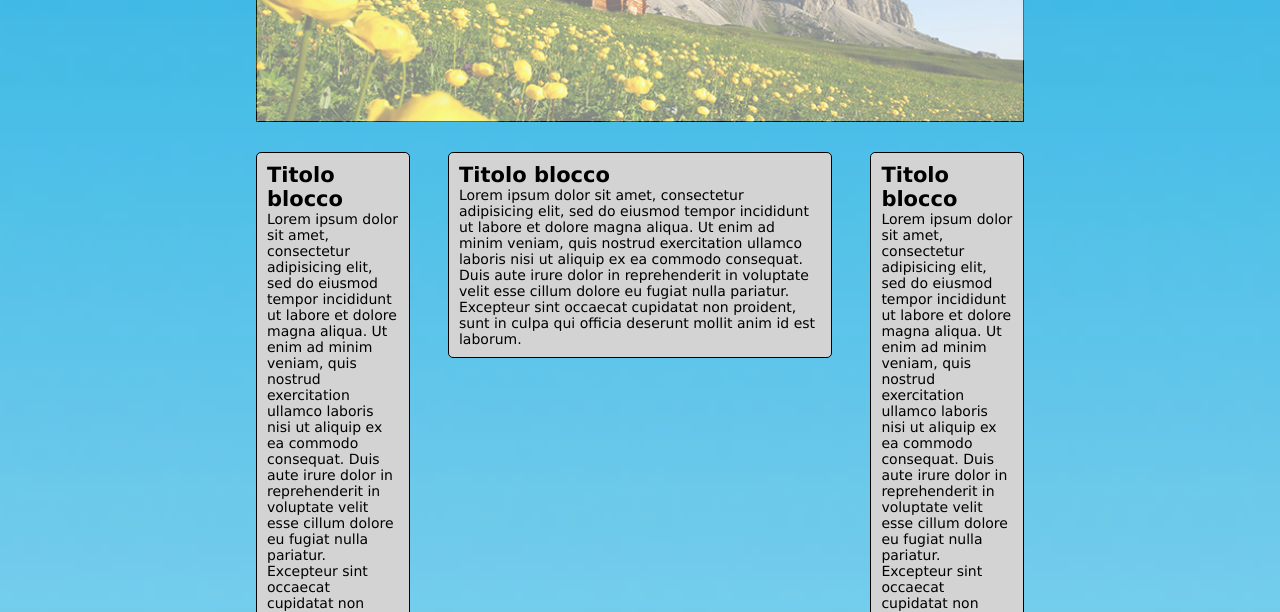
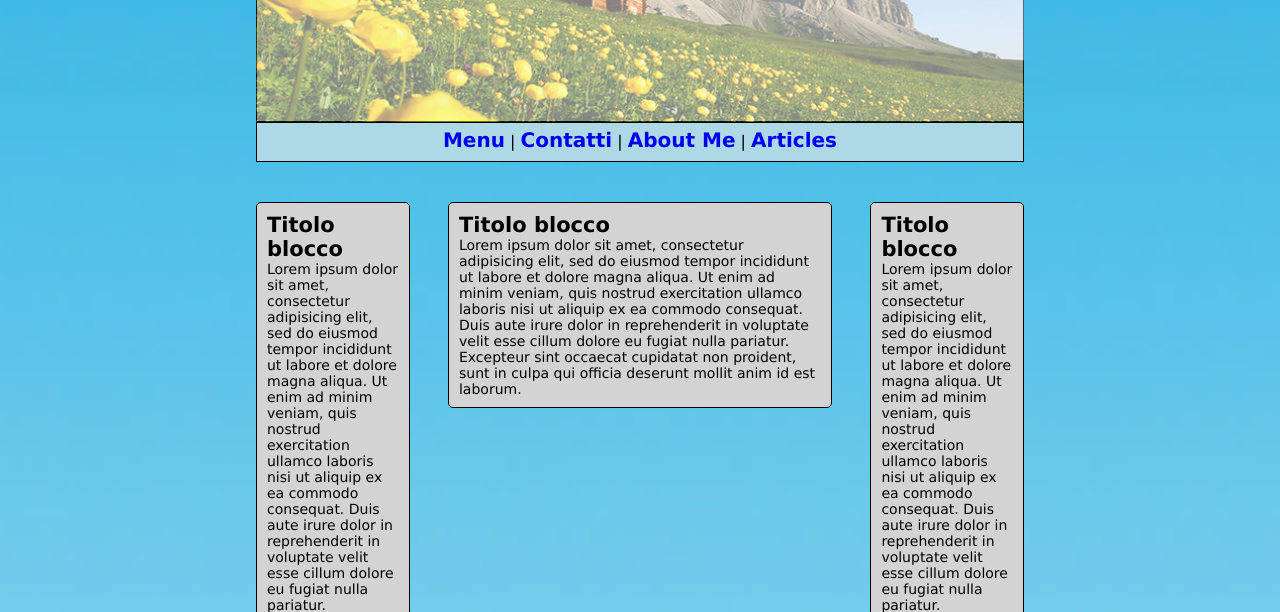
Before and after one commit to rescueDev/htmlcss-struttura-wp, a plain HTML site: page bonus/index.html in a window 1280 px wide. Shown: the part 188-800 px from the top of the page. Drawn offline with Linux system fonts and the light colour scheme.

Commit message:
inserimento barra nav e stile della stessa

```diff
--- a/bonus/css/style.css
+++ b/bonus/css/style.css
@@ -64,15 +64,17 @@ div.transbox h2 {
 /* menu nav */
 nav {
   border:1px solid black;
-  height: 50px;
-  margin-bottom: 20px;
-  margin-top: 20px;
+  height: 40px;
+  background-color: lightblue;
+  text-align: center;
+  padding: 5px;
 }
 
 /* stile voci menu nav */
 a {
   text-decoration: none;
   font-size: 20px;
+  font-weight: bold;
 }
 
 main {
@@ -102,6 +104,11 @@ section {
   /* height: 200px; */
   /* fine debug */
 }
+
+aside, section {
+  margin-top: 50px;
+}
+
 
 /* caselle whitebox stile */
 .white-box {
--- a/bonus/index.html
+++ b/bonus/index.html
@@ -27,16 +27,15 @@
 
         </div>
 
-        <!-- <div class="menu-nav">
+        <!-- barra navigazione -->
+        <div class="menu-nav">
           <nav>
           <a href="/html/">Menu</a> |
           <a href="/css/">Contatti</a> |
           <a href="/js/">About Me</a> |
           <a href="/python/">Articles</a>
           </nav>
-        </div> -->
-
-        <!-- barra navigazione -->
+        </div>
 
 
       </header>
```
